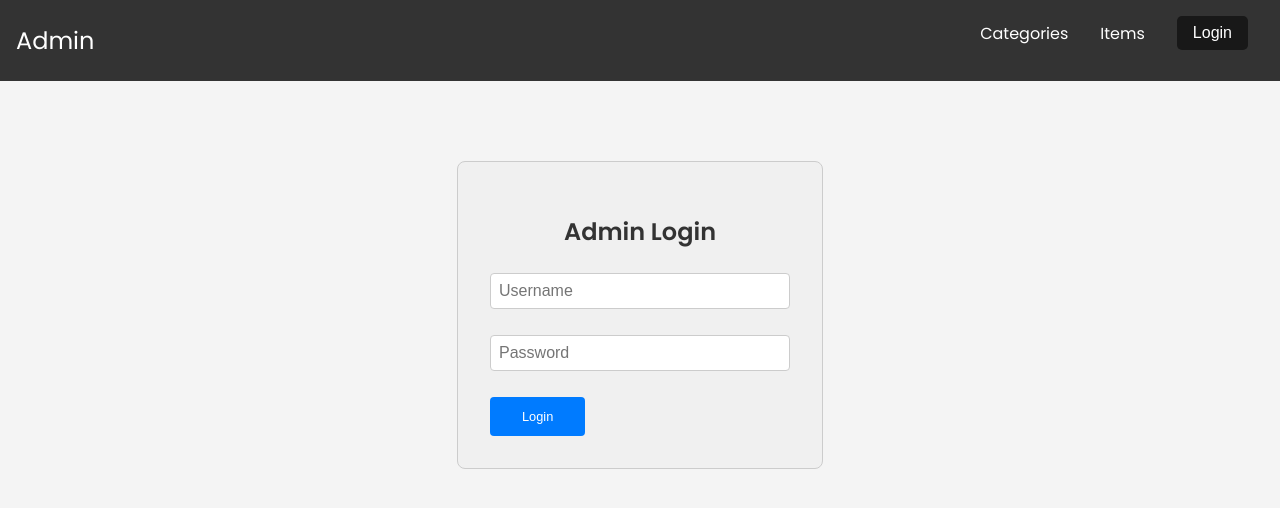
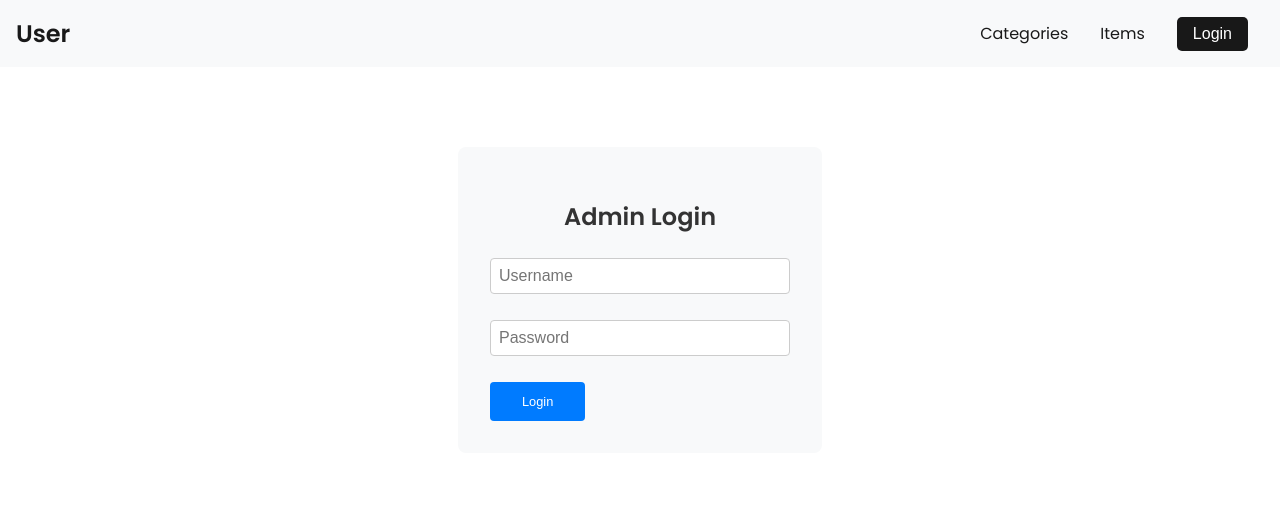
Before and after one commit to AlanCaruso/admin-frontend-react, a React (Create React App) app: page /login in a window 1280 px wide. Shown: the top 508 px of the page. Built offline with nearby package versions, Linux system fonts and the light colour scheme.

Commit message:
feat: update UI design, improve mobile nav, and fix alignments for theme toggle prep

```diff
--- a/src/components/Login.css
+++ b/src/components/Login.css
@@ -3,8 +3,7 @@
   max-width: 300px;
   margin: 0 auto;
   padding: 2rem;
-    background-color: #f0f0f0;
-    border: 1px solid #ccc;
+  background-color: #f8f9fa;
   border-radius: 8px;
   margin-top: 80px;
 }
--- a/src/components/Nav.css
+++ b/src/components/Nav.css
@@ -3,14 +3,15 @@
   justify-content: space-between;
   align-items: center;
   padding: 1rem;
-  background-color: #333;
+  background-color: #f8f9fa;
   color: white;
 }
 
 .nav-logo a {
-  color: white;
+  color: rgba(0, 0, 0, 0.9);
   text-decoration: none;
   font-size: 1.5rem;
+  font-weight: bold;
 }
 a:hover {
   transform: translateY(-1px);
@@ -33,7 +34,7 @@ a:hover {
 }
 
 .nav-links ul li a {
-  color: white;
+  color: rgba(0, 0, 0, 0.9);
   text-decoration: none;
   font-size: 1rem;
 }
@@ -53,11 +54,14 @@ a:hover {
     position: absolute;
     top: 70px;
     left: 0;
-    background-color: #333;
+    padding-left: 15px;
+    background-color: #f8f9fa;
   }
 
   .nav-links.open {
     display: flex;
+    align-items: start;
+    box-shadow: -8px 29px 28px #d3d3d37d;
   }
 
   .nav-links ul {
@@ -70,5 +74,6 @@ a:hover {
 
   .nav-toggle {
     display: block;
+    color: rgba(0, 0, 0, 0.9);
   }
 }
--- a/src/components/Nav.js
+++ b/src/components/Nav.js
@@ -12,7 +12,7 @@ const Nav = ({ onLogout, isAuthenticated }) => {
   return (
     <nav className="navbar">
       <div className="nav-logo">
-        <Link to="/">Admin</Link>
+        {isAuthenticated ? <Link to="/">Admin</Link> : <Link to="/">User</Link>}
       </div>
       <div className={`nav-links ${isOpen ? "open" : ""}`}>
         <ul>
--- a/src/components/style.css
+++ b/src/components/style.css
@@ -4,7 +4,6 @@ ul {
 }
 
 li {
-  padding-bottom: 15px;
   border-radius: 5px;
   display: flex;
   justify-content: space-between;
--- a/src/index.css
+++ b/src/index.css
@@ -4,8 +4,8 @@
 body {
   margin: 0;
   font-family: "Poppins", sans-serif;
-  background-color: #f4f4f4;
-  color: #333;
+  background-color: white;
+  color: rgba(0, 0, 0, 0.9);
   -webkit-font-smoothing: antialiased;
   -moz-osx-font-smoothing: grayscale;
 }
```
Also changed, not shown: 1 other file (tests, documents, lock files or other folders). Lines whose indentation alone changed are shown as unchanged.
